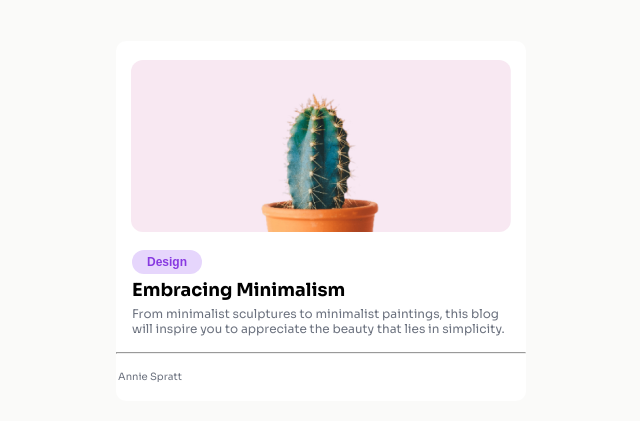
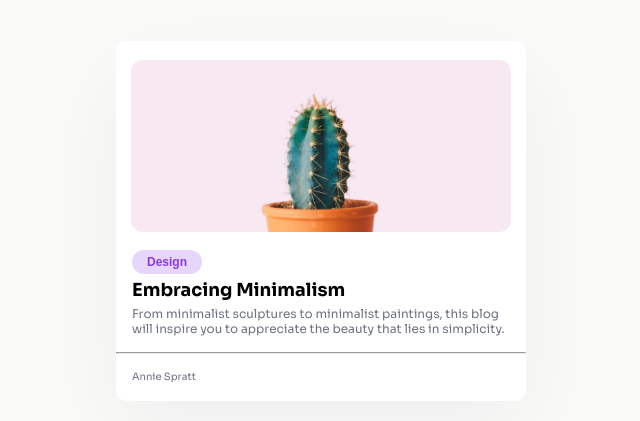
Before and after one commit to kolamat/dccl--responsive-mini-blog-card, a plain HTML site: page index.html in a window 1280 px wide. Shown: the part 119-540 px from the top of the page, 319-959 px from the left. Drawn offline with Linux system fonts and the light colour scheme.

Commit message:
On branch main Your branch is ahead of 'origin/main' by 1 commit.   (use "git push" to publish your local commits)
Changes to be committed:
	modified:   index.html
	modified:   style.css

```diff
--- a/style.css
+++ b/style.css
@@ -21,6 +21,7 @@ body {
   margin-right: auto;
   margin-top: 10rem;
   background: #ffffff;
+  box-shadow: 0px 30px 100px 0px rgba(17, 23, 41, 0.05);
 }
 
 .texts {
@@ -70,7 +71,33 @@ button {
 
 .footer {
   padding: 0.13rem;
+  padding-left: 1rem;
   padding-top: 1rem;
   font-size: 10px;
   color: #6c727f;
 }
+
+/* @media (680px) {
+} */
+
+/* .pracimage {
+  width: 150px;
+  height: 100px;
+  border-radius: 100%;
+}
+
+.pracbutton {
+  height: 50px;
+}
+
+.pracpara {
+  font-size: x-large;
+}
+
+.prac {
+  display: grid;
+  height: 10rem;
+  align-items: center;
+  gap: 15px;
+  grid-template-columns: repeat(3, minmax(0, 1fr));
+} */
```
Also changed, not shown: index.html (+5 -0 lines).
